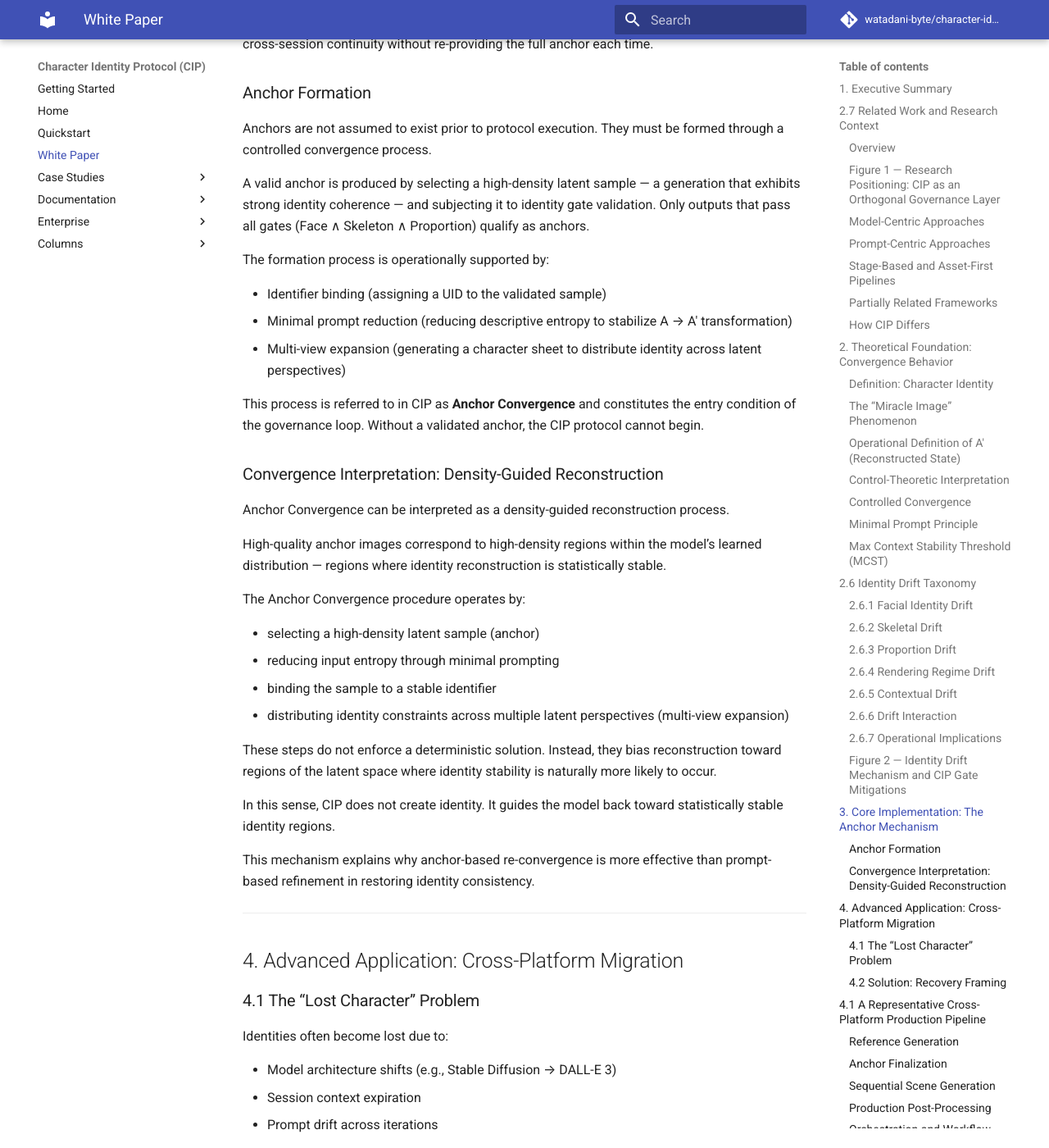
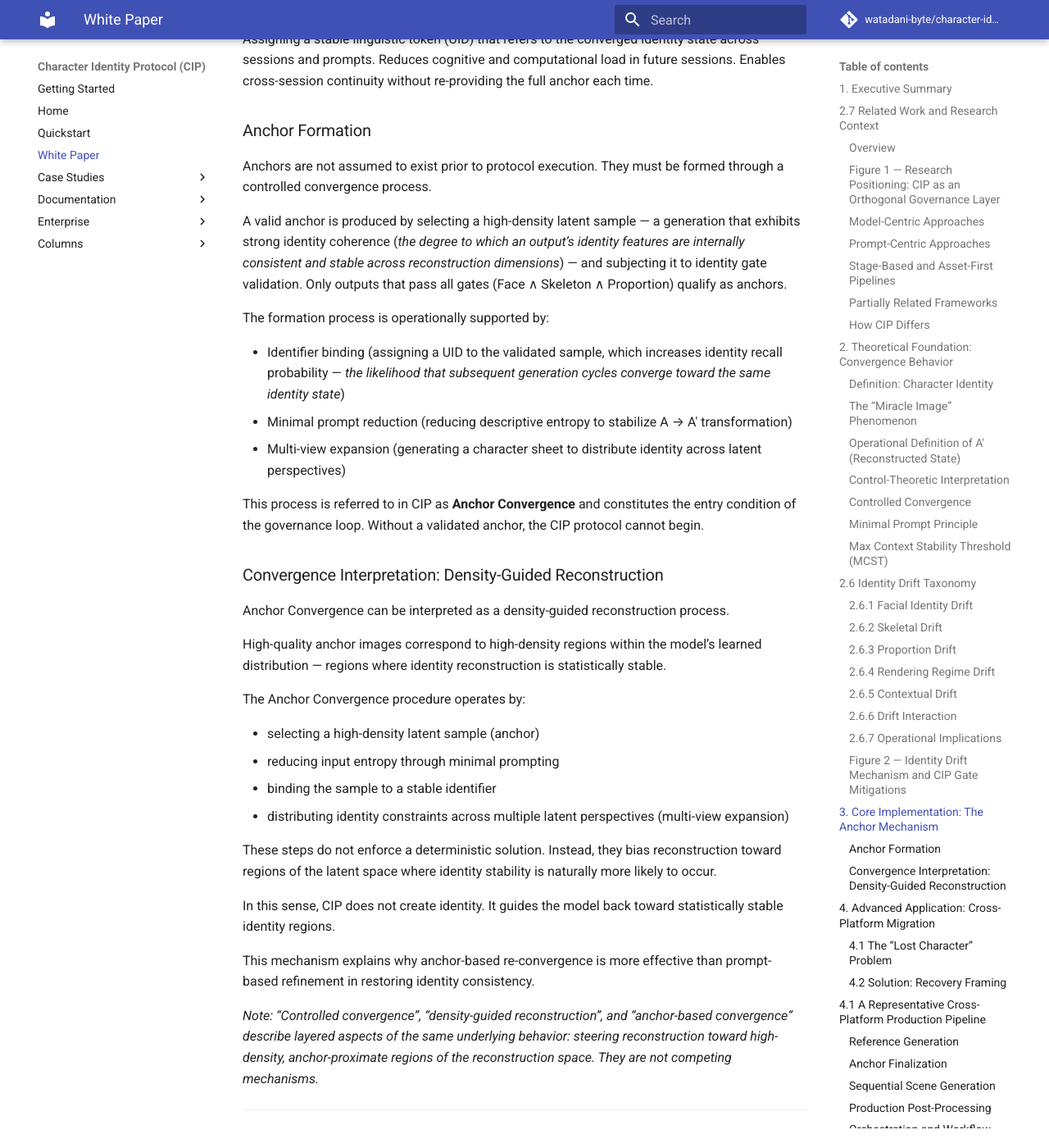
Before and after one commit to watadani-byte/character-identity-protocol, an MkDocs documentation site: the page built from docs/whitepaper_v1.md, in a window 1280 px wide and 1400 px high, scrolled down 11296 px. Shown: the whole window at 82% size. Built offline with MkDocs 1.6.1 and Material for MkDocs 9.7.7, drawn with Linux system fonts in a browser that asks for light colours; comment, search, counter and statistics services are not loaded; some of the changed text lies outside the part shown.

Commit message:
whitepaper_v1.md を更新

```diff
--- a/docs/whitepaper_v1.md
+++ b/docs/whitepaper_v1.md
@@ -13,7 +13,7 @@ The primary challenge in deploying generative AI for creative and corporate work
 
 Conventional trial-and-error prompting lacks reproducibility and risks **Identity Loss** during model updates or session terminations.
 
-The Character Identity Protocol (CIP) defines character identity not as a random output, but as a statistical convergence point within the model’s reconstruction space. Through the Anchor Mechanism, the protocol enables the protection, recovery, and cross-platform portability of character identities.
+The Character Identity Protocol (CIP) defines character identity not as a random output, but as a statistical convergence point (*a region in reconstruction space where identity reconstruction is reliably stable*) within the model’s reconstruction space. Through the Anchor Mechanism, the protocol enables the protection, recovery, and cross-platform portability of character identities.
 
 CIP reframes character identity from a static output property to a recoverable convergence state within the model’s reconstruction space — one that must be repeatedly recovered under operational constraints.
 
@@ -154,14 +154,15 @@ Thus, identity stabilization in CIP is achieved not by enforcing output similari
 
 CIP can be interpreted as a closed-loop control system:
 
-|Component          |Role                           |
-|-------------------|-------------------------------|
-|Controlled variable|A′ (reconstructed state)       |
-|Reference signal   |Anchor                         |
-|Controller         |Minimal Prompt + Identity Gates|
-|Disturbance        |Probabilistic drift            |
-|Observer           |Output (B′) and gate evaluation|
-|Control action     |Hard Abort and Re-binding      |
+|Component          |Role                             |
+|-------------------|---------------------------------|
+|Controlled variable|A′ (reconstructed state)         |
+|Reference signal   |Anchor                           |
+|Control input      |Minimal Prompt + Anchor injection|
+|Decision logic     |Identity Gates (validation layer)|
+|Disturbance        |Probabilistic drift              |
+|Observer           |Output (B′) + evaluation process |
+|Control action     |Hard Abort and Re-binding        |
 
 Under this interpretation, CIP stabilizes identity by maintaining A′ within a bounded convergence region relative to the anchor.
 
@@ -387,11 +388,11 @@ Reduces cognitive and computational load in future sessions. Enables cross-sessi
 
 Anchors are not assumed to exist prior to protocol execution. They must be formed through a controlled convergence process.
 
-A valid anchor is produced by selecting a high-density latent sample — a generation that exhibits strong identity coherence — and subjecting it to identity gate validation. Only outputs that pass all gates (Face ∧ Skeleton ∧ Proportion) qualify as anchors.
+A valid anchor is produced by selecting a high-density latent sample — a generation that exhibits strong identity coherence (*the degree to which an output’s identity features are internally consistent and stable across reconstruction dimensions*) — and subjecting it to identity gate validation. Only outputs that pass all gates (Face ∧ Skeleton ∧ Proportion) qualify as anchors.
 
 The formation process is operationally supported by:
 
-- Identifier binding (assigning a UID to the validated sample)
+- Identifier binding (assigning a UID to the validated sample, which increases identity recall probability — *the likelihood that subsequent generation cycles converge toward the same identity state*)
 - Minimal prompt reduction (reducing descriptive entropy to stabilize A → A′ transformation)
 - Multi-view expansion (generating a character sheet to distribute identity across latent perspectives)
 
@@ -417,6 +418,8 @@ In this sense, CIP does not create identity.
 It guides the model back toward statistically stable identity regions.
 
 This mechanism explains why anchor-based re-convergence is more effective than prompt-based refinement in restoring identity consistency.
+
+*Note: “Controlled convergence”, “density-guided reconstruction”, and “anchor-based convergence” describe layered aspects of the same underlying behavior: steering reconstruction toward high-density, anchor-proximate regions of the reconstruction space. They are not competing mechanisms.*
 
 -----
 
```
